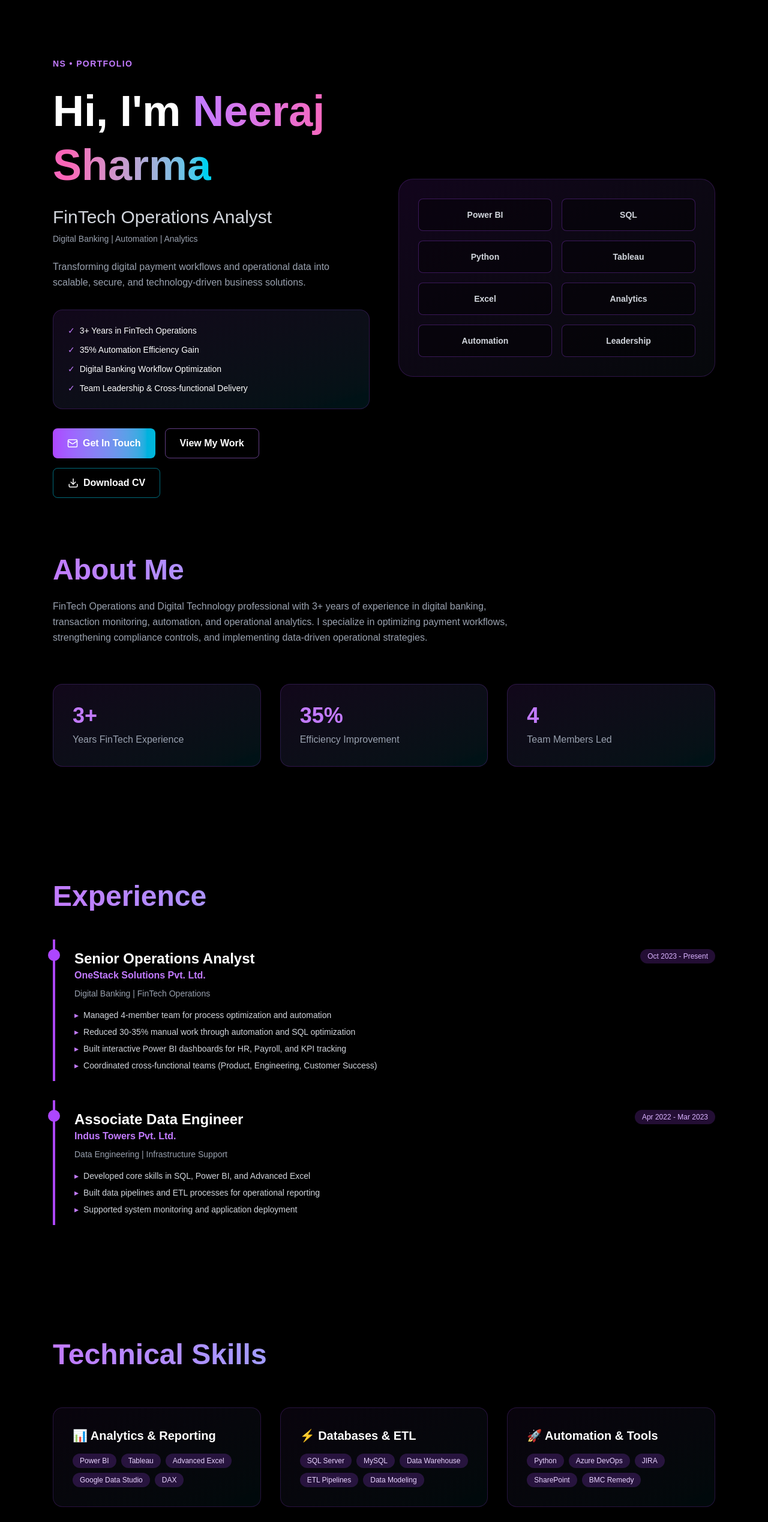
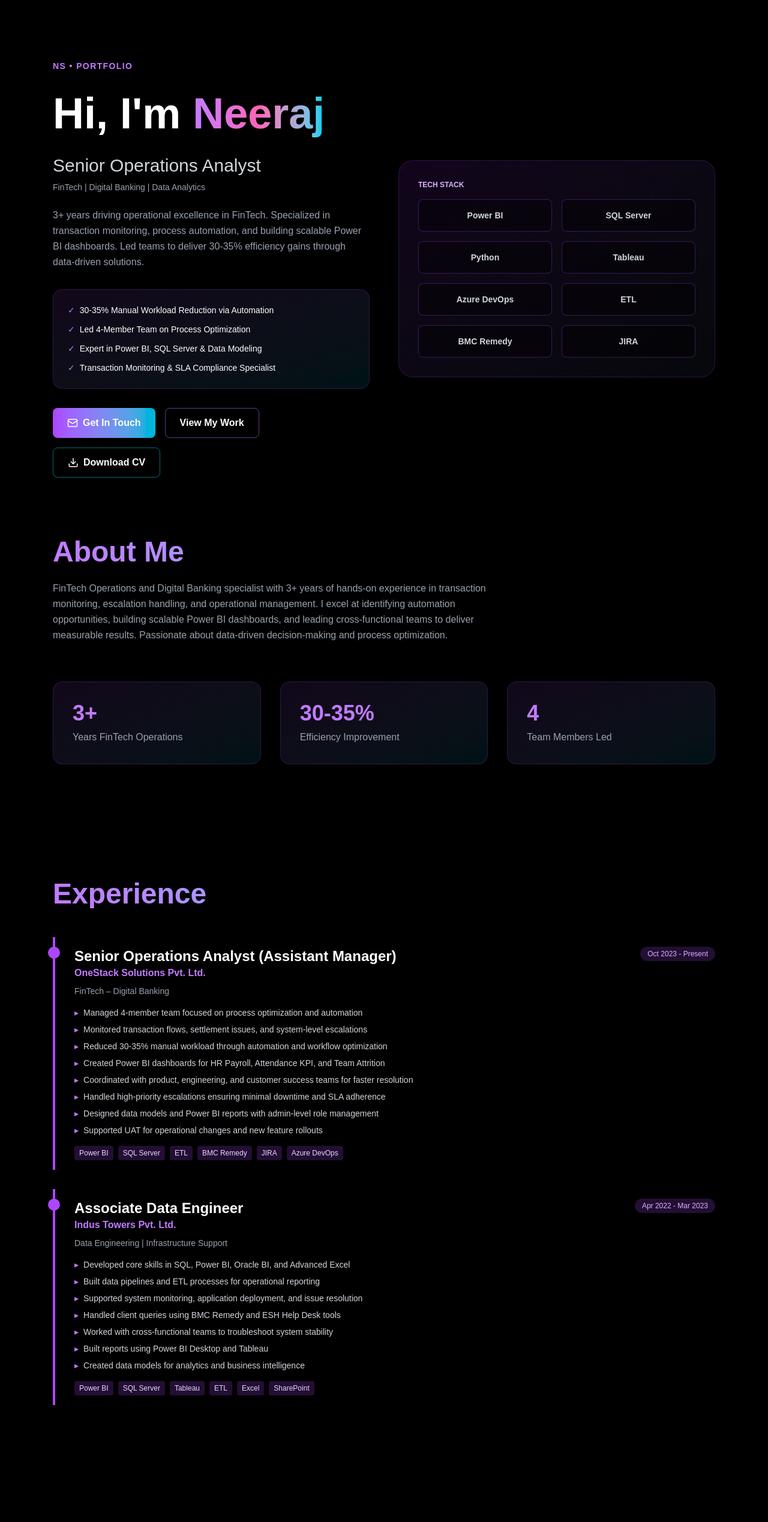
Before and after one commit to neeraj7895/neeraj-portfolio, a Next.js app: page / in a window 1280 px wide. Shown: the top 2537 px of the page at 60% size. Built offline with nearby package versions, Linux system fonts and the light colour scheme.

Commit message:
Updated portfolio content

```diff
--- a/app/page.tsx
+++ b/app/page.tsx
@@ -2,7 +2,7 @@
 
 import { motion } from "framer-motion";
 import CursorGlow from "./components/CursorGlow";
-import { Mail, Linkedin, Github, Download, ExternalLink } from "lucide-react";
+import { Mail, Linkedin, Github, Download, ExternalLink, Code2, Zap, TrendingUp, BookOpen } from "lucide-react";
 import { useState, useEffect } from "react";
 
 export default function Home() {
@@ -57,17 +57,17 @@ export default function Home() {
             </div>
 
             <h1 className="text-5xl md:text-7xl font-black leading-tight">
-              Hi, I'm <span className="bg-gradient-to-r from-purple-400 via-pink-400 to-cyan-400 bg-clip-text text-transparent">Neeraj Sharma</span>
+              Hi, I'm <span className="bg-gradient-to-r from-purple-400 via-pink-400 to-cyan-400 bg-clip-text text-transparent">Neeraj</span>
             </h1>
 
             <h2 className="mt-6 text-2xl md:text-3xl text-gray-300 font-light">
-              FinTech Operations Analyst
+              Senior Operations Analyst
             </h2>
 
-            <p className="mt-2 text-gray-400 text-sm">Digital Banking | Automation | Analytics</p>
+            <p className="mt-2 text-gray-400 text-sm">FinTech | Digital Banking | Data Analytics</p>
 
             <p className="mt-6 text-gray-400 max-w-xl leading-relaxed">
-              Transforming digital payment workflows and operational data into scalable, secure, and technology-driven business solutions.
+              3+ years driving operational excellence in FinTech. Specialized in transaction monitoring, process automation, and building scalable Power BI dashboards. Led teams to deliver 30-35% efficiency gains through data-driven solutions.
             </p>
 
             {/* Achievement Box */}
@@ -80,19 +80,19 @@ export default function Home() {
               <div className="space-y-3 text-sm">
                 <div className="flex items-center gap-2">
                   <span className="text-purple-400">✓</span>
-                  <span>3+ Years in FinTech Operations</span>
+                  <span>30-35% Manual Workload Reduction via Automation</span>
                 </div>
                 <div className="flex items-center gap-2">
                   <span className="text-purple-400">✓</span>
-                  <span>35% Automation Efficiency Gain</span>
+                  <span>Led 4-Member Team on Process Optimization</span>
                 </div>
                 <div className="flex items-center gap-2">
                   <span className="text-purple-400">✓</span>
-                  <span>Digital Banking Workflow Optimization</span>
+                  <span>Expert in Power BI, SQL Server & Data Modeling</span>
                 </div>
                 <div className="flex items-center gap-2">
                   <span className="text-purple-400">✓</span>
-                  <span>Team Leadership & Cross-functional Delivery</span>
+                  <span>Transaction Monitoring & SLA Compliance Specialist</span>
                 </div>
               </div>
             </motion.div>
@@ -138,8 +138,9 @@ export default function Home() {
             className="hidden md:block"
           >
             <div className="bg-gradient-to-br from-purple-900/20 to-gray-800/20 p-8 rounded-3xl border border-purple-500/20 backdrop-blur-sm">
+              <p className="text-xs text-purple-300 font-semibold mb-4">TECH STACK</p>
               <div className="grid grid-cols-2 gap-4">
-                {['Power BI', 'SQL', 'Python', 'Tableau', 'Excel', 'Analytics', 'Automation', 'Leadership'].map((tech, i) => (
+                {['Power BI', 'SQL Server', 'Python', 'Tableau', 'Azure DevOps', 'ETL', 'BMC Remedy', 'JIRA'].map((tech, i) => (
                   <motion.div
                     key={i}
                     whileHover={{ y: -5 }}
@@ -172,7 +173,7 @@ export default function Home() {
             transition={{ delay: 0.2 }}
             className="mt-6 text-gray-400 max-w-3xl leading-relaxed"
           >
-            FinTech Operations and Digital Technology professional with 3+ years of experience in digital banking, transaction monitoring, automation, and operational analytics. I specialize in optimizing payment workflows, strengthening compliance controls, and implementing data-driven operational strategies.
+            FinTech Operations and Digital Banking specialist with 3+ years of hands-on experience in transaction monitoring, escalation handling, and operational management. I excel at identifying automation opportunities, building scalable Power BI dashboards, and leading cross-functional teams to deliver measurable results. Passionate about data-driven decision-making and process optimization.
           </motion.p>
 
           <motion.div
@@ -182,8 +183,8 @@ export default function Home() {
             className="grid md:grid-cols-3 gap-8 mt-16"
           >
             {[
-              { number: '3+', label: 'Years FinTech Experience' },
-              { number: '35%', label: 'Efficiency Improvement' },
+              { number: '3+', label: 'Years FinTech Operations' },
+              { number: '30-35%', label: 'Efficiency Improvement' },
               { number: '4', label: 'Team Members Led' }
             ].map((stat, i) => (
               <motion.div
@@ -213,16 +214,21 @@ export default function Home() {
           <div className="space-y-8">
             {[
               {
-                title: 'Senior Operations Analyst',
+                title: 'Senior Operations Analyst (Assistant Manager)',
                 company: 'OneStack Solutions Pvt. Ltd.',
                 period: 'Oct 2023 - Present',
-                description: 'Digital Banking | FinTech Operations',
+                description: 'FinTech – Digital Banking',
                 highlights: [
-                  'Managed 4-member team for process optimization and automation',
-                  'Reduced 30-35% manual work through automation and SQL optimization',
-                  'Built interactive Power BI dashboards for HR, Payroll, and KPI tracking',
-                  'Coordinated cross-functional teams (Product, Engineering, Customer Success)'
-                ]
+                  'Managed 4-member team focused on process optimization and automation',
+                  'Monitored transaction flows, settlement issues, and system-level escalations',
+                  'Reduced 30-35% manual workload through automation and workflow optimization',
+                  'Created Power BI dashboards for HR Payroll, Attendance KPI, and Team Attrition',
+                  'Coordinated with product, engineering, and customer success teams for faster resolution',
+                  'Handled high-priority escalations ensuring minimal downtime and SLA adherence',
+                  'Designed data models and Power BI reports with admin-level role management',
+                  'Supported UAT for operational changes and new feature rollouts'
+                ],
+                tech: ['Power BI', 'SQL Server', 'ETL', 'BMC Remedy', 'JIRA', 'Azure DevOps']
               },
               {
                 title: 'Associate Data Engineer',
@@ -230,10 +236,15 @@ export default function Home() {
                 period: 'Apr 2022 - Mar 2023',
                 description: 'Data Engineering | Infrastructure Support',
                 highlights: [
-                  'Developed core skills in SQL, Power BI, and Advanced Excel',
+                  'Developed core skills in SQL, Power BI, Oracle BI, and Advanced Excel',
                   'Built data pipelines and ETL processes for operational reporting',
-                  'Supported system monitoring and application deployment'
-                ]
+                  'Supported system monitoring, application deployment, and issue resolution',
+                  'Handled client queries using BMC Remedy and ESH Help Desk tools',
+                  'Worked with cross-functional teams to troubleshoot system stability',
+                  'Built reports using Power BI Desktop and Tableau',
+                  'Created data models for analytics and business intelligence'
+                ],
+                tech: ['Power BI', 'SQL Server', 'Tableau', 'ETL', 'Excel', 'SharePoint']
               }
             ].map((job, i) => (
               <motion.div
@@ -252,7 +263,7 @@ export default function Home() {
                   <span className="text-xs bg-purple-500/20 px-3 py-1 rounded-full text-purple-300">{job.period}</span>
                 </div>
                 <p className="text-gray-400 mb-4 text-sm">{job.description}</p>
-                <ul className="space-y-2 text-gray-300 text-sm">
+                <ul className="space-y-2 text-gray-300 text-sm mb-4">
                   {job.highlights.map((highlight, j) => (
                     <li key={j} className="flex gap-2">
                       <span className="text-purple-400">▸</span>
@@ -260,6 +271,13 @@ export default function Home() {
                     </li>
                   ))}
                 </ul>
+                <div className="flex flex-wrap gap-2">
+                  {job.tech.map((t, j) => (
+                    <span key={j} className="px-2 py-1 bg-purple-500/20 text-purple-200 rounded text-xs">
+                      {t}
+                    </span>
+                  ))}
+                </div>
               </motion.div>
             ))}
           </div>
@@ -280,28 +298,36 @@ export default function Home() {
           <motion.div
             initial={{ opacity: 0 }}
             whileInView={{ opacity: 1 }}
-            className="grid md:grid-cols-3 gap-8"
+            className="grid md:grid-cols-2 lg:grid-cols-4 gap-6"
           >
             {[
               {
-                title: '📊 Analytics & Reporting',
-                skills: ['Power BI', 'Tableau', 'Advanced Excel', 'Google Data Studio', 'DAX']
+                icon: '📊',
+                title: 'Analytics & BI',
+                skills: ['Power BI', 'Tableau', 'Oracle BI', 'Excel', 'Dashboards', 'KPI Tracking']
               },
               {
-                title: '⚡ Databases & ETL',
-                skills: ['SQL Server', 'MySQL', 'Data Warehouse', 'ETL Pipelines', 'Data Modeling']
+                icon: '⚡',
+                title: 'Databases & ETL',
+                skills: ['SQL Server', 'MySQL', 'Data Warehouse', 'ETL Pipelines', 'Data Modeling', 'Query Optimization']
               },
               {
-                title: '🚀 Automation & Tools',
-                skills: ['Python', 'Azure DevOps', 'JIRA', 'SharePoint', 'BMC Remedy']
+                icon: '🚀',
+                title: 'Business Tools',
+                skills: ['BMC Remedy', 'JIRA', 'SharePoint', 'Confluence', 'Azure DevOps', 'UAT Tools']
+              },
+              {
+                icon: '💻',
+                title: 'Programming',
+                skills: ['Python', 'SQL', 'DAX', 'Power Query', 'VBA', 'Data Manipulation']
               }
             ].map((category, i) => (
               <motion.div
                 key={i}
                 whileHover={{ y: -5 }}
-                className="group p-8 bg-gradient-to-br from-purple-500/5 to-cyan-500/5 border border-purple-500/20 rounded-2xl hover:border-purple-500/60 transition-all"
+                className="group p-6 bg-gradient-to-br from-purple-500/5 to-cyan-500/5 border border-purple-500/20 rounded-2xl hover:border-purple-500/60 transition-all"
               >
-                <h3 className="text-xl font-bold mb-4">{category.title}</h3>
+                <h3 className="text-lg font-bold mb-4">{category.icon} {category.title}</h3>
                 <div className="flex flex-wrap gap-2">
                   {category.skills.map((skill, j) => (
                     <span key={j} className="px-3 py-1 bg-purple-500/20 text-purple-200 rounded-full text-xs font-medium group-hover:bg-cyan-500/20 group-hover:text-cyan-200 transition-all">
@@ -315,15 +341,60 @@ export default function Home() {
         </div>
       </section>
 
-      {/* PROJECTS SECTION */}
-      <section id="projects" className="relative py-24">
+      {/* CORE COMPETENCIES SECTION */}
+      <section className="relative py-24">
         <div className="max-w-6xl mx-auto px-6">
           <motion.h2
             initial={{ opacity: 0, y: 20 }}
             whileInView={{ opacity: 1, y: 0 }}
             className="text-5xl font-black bg-gradient-to-r from-purple-400 to-cyan-400 bg-clip-text text-transparent mb-16"
           >
-            Key Projects
+            Core Competencies
+          </motion.h2>
+
+          <motion.div
+            initial={{ opacity: 0 }}
+            whileInView={{ opacity: 1 }}
+            className="grid md:grid-cols-2 lg:grid-cols-3 gap-6"
+          >
+            {[
+              'Daily Operations Management',
+              'Transaction Workflow Monitoring',
+              'Escalation Handling & Resolution',
+              'Payment Operations & Reconciliation',
+              'Settlement Monitoring',
+              'SLA Tracking & Compliance',
+              'Operational Risk Controls',
+              'Process Optimization & SOP Development',
+              'Quality Checks & Data Governance',
+              'UAT Coordination',
+              'Cross-functional Team Leadership',
+              'Automation Implementation'
+            ].map((competency, i) => (
+              <motion.div
+                key={i}
+                whileHover={{ x: 5 }}
+                className="p-4 bg-gradient-to-r from-purple-500/10 to-cyan-500/10 border border-purple-500/20 rounded-lg hover:border-purple-500/60 transition-all"
+              >
+                <div className="flex items-center gap-3">
+                  <div className="w-2 h-2 bg-purple-400 rounded-full"></div>
+                  <span className="text-gray-300">{competency}</span>
+                </div>
+              </motion.div>
+            ))}
+          </motion.div>
+        </div>
+      </section>
+
+      {/* PROJECTS SECTION */}
+      <section id="projects" className="relative py-24 bg-black/30">
+        <div className="max-w-6xl mx-auto px-6">
+          <motion.h2
+            initial={{ opacity: 0, y: 20 }}
+            whileInView={{ opacity: 1, y: 0 }}
+            className="text-5xl font-black bg-gradient-to-r from-purple-400 to-cyan-400 bg-clip-text text-transparent mb-16"
+          >
+            Key Projects & Achievements
           </motion.h2>
 
           <motion.div
@@ -334,27 +405,31 @@ export default function Home() {
             {[
               {
                 title: 'HR Analytics Dashboard',
-                description: 'Interactive Power BI dashboard for payroll, attendance KPI tracking, and team attrition analysis',
-                tech: ['Power BI', 'SQL', 'Excel'],
-                impact: '40% faster reporting'
+                description: 'Built interactive Power BI dashboard for HR Payroll, Attendance KPI tracking, and Team Attrition analysis. Enabled self-service reporting for management.',
+                tech: ['Power BI', 'SQL Server', 'Excel', 'DAX'],
+                impact: 'Faster HR reporting & insights',
+                metrics: 'Real-time tracking'
               },
               {
-                title: 'Payment Operations Automation',
-                description: 'Automated transaction monitoring and settlement workflow optimization for digital banking',
-                tech: ['Python', 'SQL', 'ETL'],
-                impact: '35% efficiency gain'
+                title: 'Transaction Monitoring System',
+                description: 'Implemented enhanced transaction flow monitoring and settlement issue tracking. Improved escalation handling accuracy and reduced operational delays.',
+                tech: ['SQL Server', 'Power BI', 'ETL', 'BMC Remedy'],
+                impact: '30-35% efficiency gain',
+                metrics: 'Reduced manual work significantly'
               },
               {
                 title: 'Operational MIS Platform',
-                description: 'End-to-end BI solution for operations management with real-time KPI monitoring',
-                tech: ['Power BI Service', 'SQL Server', 'DAX'],
-                impact: '50+ users'
+                description: 'Designed end-to-end BI solution for operations management with real-time KPI monitoring, SLA tracking, and compliance reporting.',
+                tech: ['Power BI Service', 'SQL Server', 'DAX', 'Azure DevOps'],
+                impact: 'Enterprise-wide adoption',
+                metrics: 'Cross-team visibility & insights'
               },
               {
                 title: 'Data Quality Framework',
-                description: 'Implemented governance and data quality checks for compliance and audit readiness',
-                tech: ['SQL', 'Python', 'Tableau'],
-                impact: '99.5% accuracy'
+                description: 'Implemented governance and data quality checks for compliance and audit readiness. Created automated data validation pipelines.',
+                tech: ['SQL', 'Python', 'Tableau', 'ETL'],
+                impact: '99.5% data accuracy',
+                metrics: 'Audit-ready compliance'
               }
             ].map((project, i) => (
               <motion.div
@@ -371,8 +446,64 @@ export default function Home() {
                     </span>
                   ))}
                 </div>
-                <div className="pt-4 border-t border-purple-500/20 text-sm text-cyan-400 font-semibold">
-                  Impact: {project.impact}
+                <div className="pt-4 border-t border-purple-500/20">
+                  <p className="text-sm text-cyan-400 font-semibold">{project.impact}</p>
+                  <p className="text-xs text-gray-500 mt-1">{project.metrics}</p>
+                </div>
+              </motion.div>
+            ))}
+          </motion.div>
+        </div>
+      </section>
+
+      {/* EDUCATION SECTION */}
+      <section className="relative py-24">
+        <div className="max-w-6xl mx-auto px-6">
+          <motion.h2
+            initial={{ opacity: 0, y: 20 }}
+            whileInView={{ opacity: 1, y: 0 }}
+            className="text-5xl font-black bg-gradient-to-r from-purple-400 to-cyan-400 bg-clip-text text-transparent mb-12"
+          >
+            Education
+          </motion.h2>
+
+          <motion.div
+            initial={{ opacity: 0 }}
+            whileInView={{ opacity: 1 }}
+            className="space-y-6"
+          >
+            {[
+              {
+                degree: 'MCA - Computer Science',
+                school: 'Chandigarh University',
+                year: 'Expected 2026',
+                icon: '🎓'
+              },
+              {
+                degree: 'BCA - Computer Science',
+                school: 'Poornima University, Jaipur',
+                year: '2021',
+                icon: '📚'
+              },
+              {
+                degree: '12th (PCM)',
+                school: 'S.A.B Inter College, Agra',
+                year: '2018',
+                icon: '✏️'
+              }
+            ].map((edu, i) => (
+              <motion.div
+                key={i}
+                whileHover={{ x: 5 }}
+                className="group border-l-4 border-purple-500 pl-8 py-4 hover:border-cyan-500 transition-colors relative"
+              >
+                <div className="absolute -left-3 top-4 w-5 h-5 bg-purple-500 rounded-full group-hover:bg-cyan-500 transition-colors"></div>
+                <div className="flex justify-between items-start">
+                  <div>
+                    <h3 className="text-xl font-bold">{edu.degree}</h3>
+                    <p className="text-purple-400 font-semibold text-sm mt-1">{edu.school}</p>
+                  </div>
+                  <span className="text-xs bg-purple-500/20 px-3 py-1 rounded-full text-purple-300">{edu.year}</span>
                 </div>
               </motion.div>
             ))}
@@ -397,7 +528,7 @@ export default function Home() {
             transition={{ delay: 0.2 }}
             className="text-xl text-gray-400 mb-12"
           >
-            I'm always interested in collaborating on innovative projects and exploring new opportunities.
+            Open to FinTech, Digital Banking, and Data-driven Operations roles. Let's build something amazing together!
           </motion.p>
 
           {/* Contact Buttons */}
@@ -436,16 +567,24 @@ export default function Home() {
             </a>
           </motion.div>
 
-          <p className="text-gray-400">
-            Email: <a href="mailto:neerajkankauriya@gmail.com" className="text-purple-400 hover:text-cyan-400 font-semibold transition-colors">neerajkankauriya@gmail.com</a>
-          </p>
+          <div className="space-y-2">
+            <p className="text-gray-400">
+              Email: <a href="mailto:neerajkankauriya@gmail.com" className="text-purple-400 hover:text-cyan-400 font-semibold transition-colors">neerajkankauriya@gmail.com</a>
+            </p>
+            <p className="text-gray-400">
+              Phone: <span className="text-purple-400 font-semibold">+91-7895272496</span>
+            </p>
+            <p className="text-gray-400">
+              Location: <span className="text-purple-400 font-semibold">Gurugram, Haryana</span>
+            </p>
+          </div>
         </div>
       </section>
 
       {/* FOOTER */}
       <footer className="relative border-t border-purple-500/20 py-8 px-6 bg-black/50">
         <div className="max-w-6xl mx-auto text-center text-gray-500 text-sm">
-          <p>© Developed By Neeraj Sharma</p>
+          <p>© 2025 Neeraj Sharma. Built with Next.js, React, Framer Motion, and Tailwind CSS. Deployed on Vercel.</p>
         </div>
       </footer>
 
```
